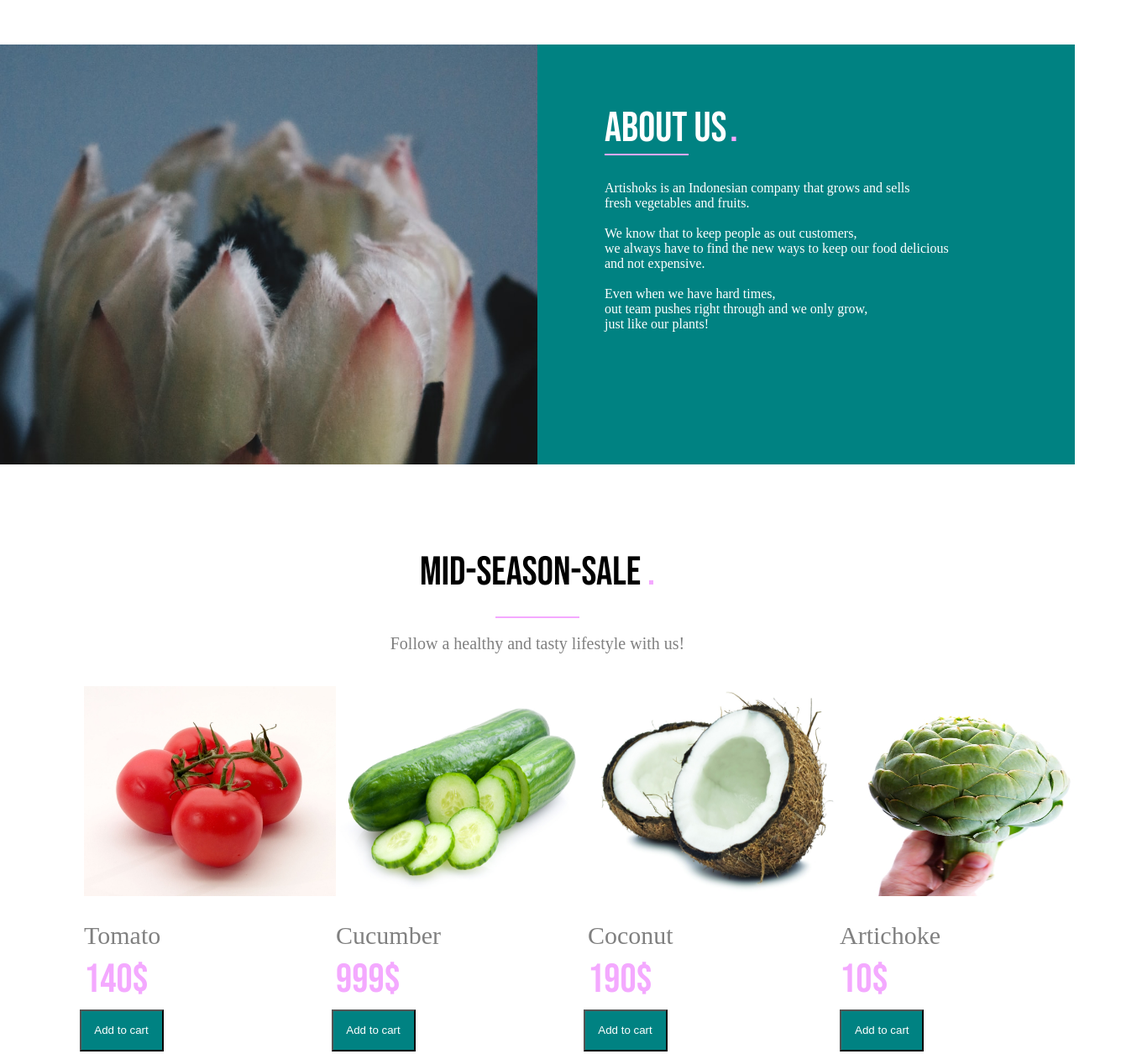
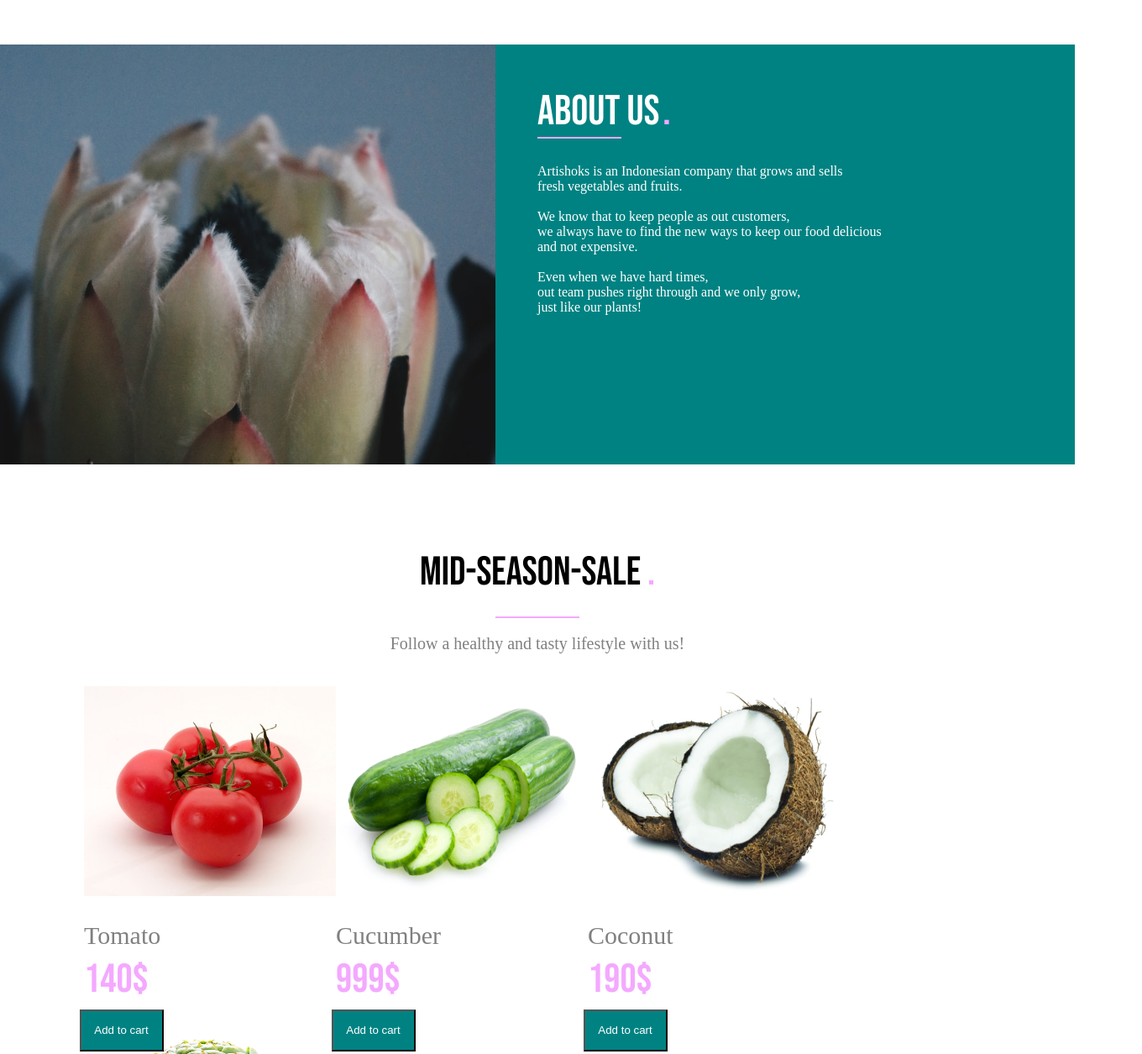
Before and after one commit to iliketeeeeeeea/artishoks, a plain HTML site: page index.html in a window 1280 px wide. Shown: the part 1052-2307 px from the top of the page at 84% size, 1360 px wide, since content can reach past the window. Drawn offline with Linux system fonts and the light colour scheme; a web font is replaced by a local one.

Commit message:
Sample code

```diff
--- a/style.css
+++ b/style.css
@@ -182,8 +182,7 @@ main .why-choose-us .reasons {
 .about-us-in {
     flex:1;
     position: relative;
-    left: 80px;
-    top: 70px;
+    padding: 50px;
 }
 .about-us-text {
     position: relative;
@@ -231,6 +230,7 @@ main .why-choose-us .reasons {
 }
 .products {
     display: flex;
+    flex-wrap: wrap;
 }
 .product-img {
     width: 300px;
@@ -270,6 +270,7 @@ main .why-choose-us .reasons {
 .products2 {
     display: flex;
     justify-content: space-around;
+    flex-wrap: wrap;
 }
 .footer {
     display: footer;
```
